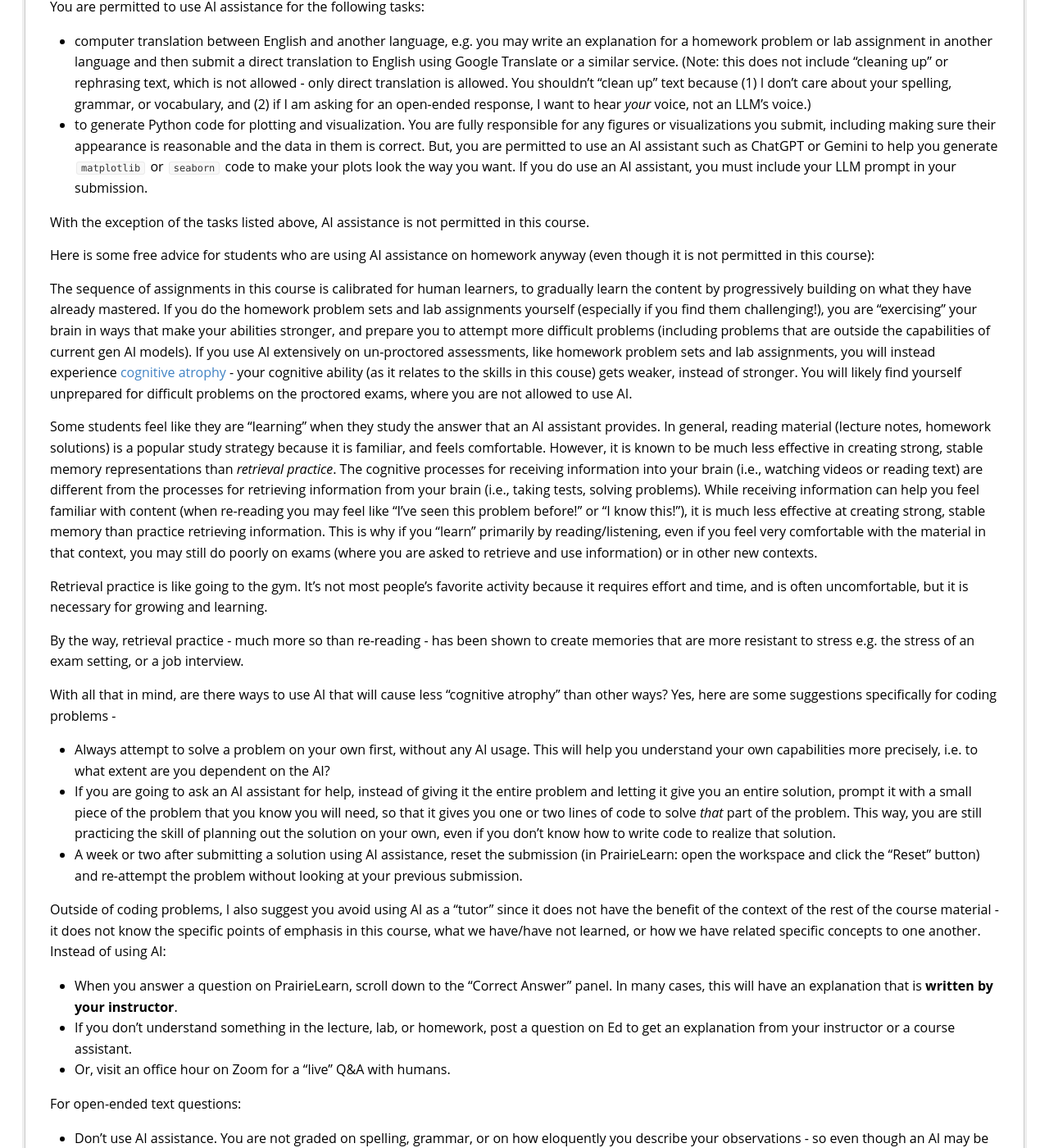
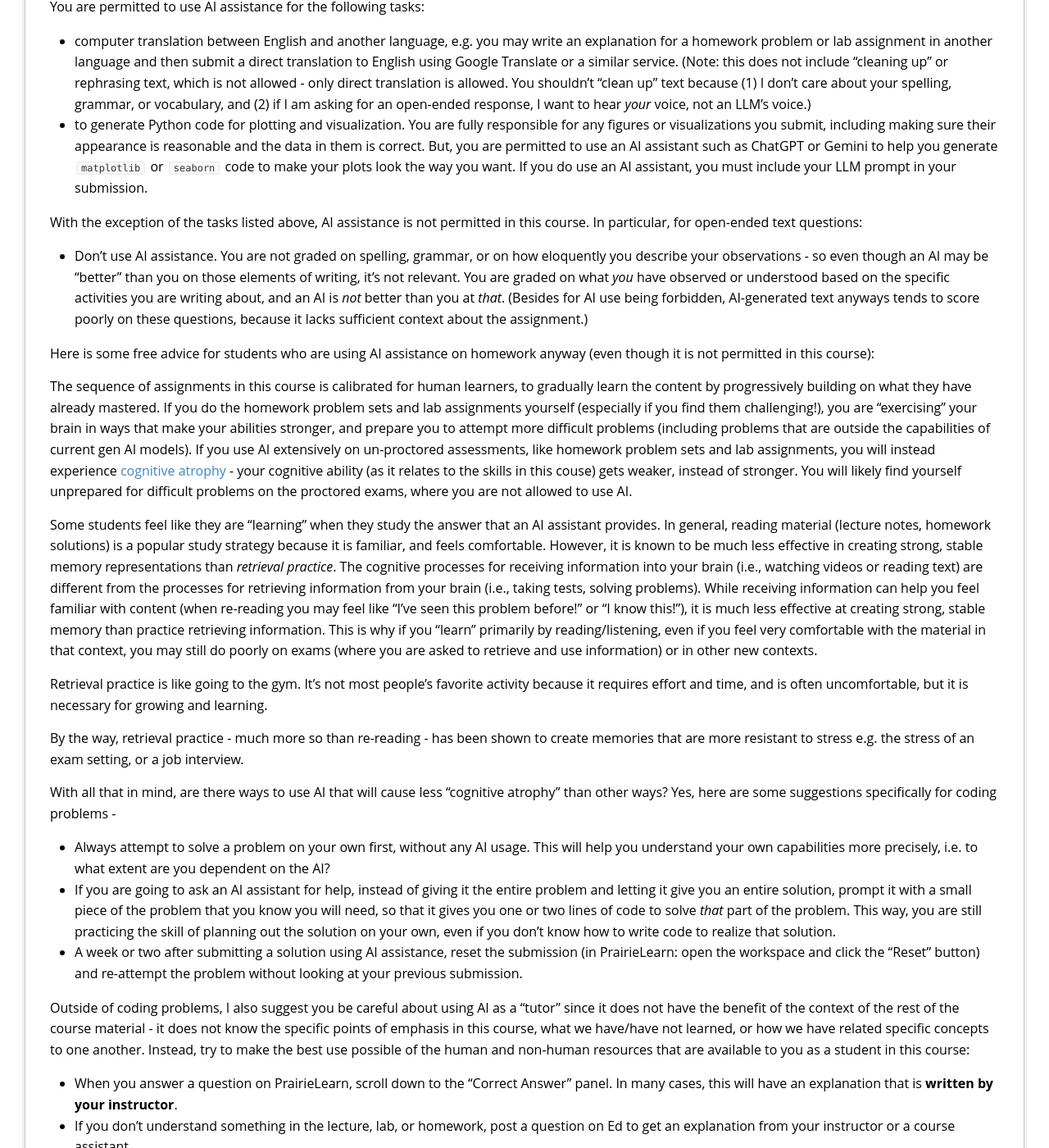
Before and after one commit to ffund/intro-ml-tss21, a Jekyll site: the page syllabus/in-person.html, which Jekyll copies as it is, in a window 1280 px wide and 1400 px high, scrolled down 7260 px. Shown: the whole window at 82% size. Built offline with Jekyll 4.4.1, drawn with Linux system fonts in a browser that asks for light colours; some of the changed text lies outside the part shown.

Commit message:
Update AI assistance policy

```diff
--- a/syllabus/in-person.html
+++ b/syllabus/in-person.html
@@ -525,7 +525,19 @@
 submission.</li>
 </ul>
 <p>With the exception of the tasks listed above, AI assistance is not
-permitted in this course.</p>
+permitted in this course. In particular, for open-ended text
+questions:</p>
+<ul>
+<li>Don’t use AI assistance. You are not graded on spelling, grammar, or
+on how eloquently you describe your observations - so even though an AI
+may be “better” than you on those elements of writing, it’s not
+relevant. You are graded on what <em>you</em> have observed or
+understood based on the specific activities you are writing about, and
+an AI is <em>not</em> better than you at <em>that</em>. (Besides for AI
+use being forbidden, AI-generated text anyways tends to score poorly on
+these questions, because it lacks sufficient context about the
+assignment.)</li>
+</ul>
 <p>Here is some free advice for students who are using AI assistance on
 homework anyway (even though it is not permitted in this course):</p>
 <p>The sequence of assignments in this course is calibrated for human
@@ -583,11 +595,13 @@
 “Reset” button) and re-attempt the problem without looking at your
 previous submission.</li>
 </ul>
-<p>Outside of coding problems, I also suggest you avoid using AI as a
-“tutor” since it does not have the benefit of the context of the rest of
-the course material - it does not know the specific points of emphasis
-in this course, what we have/have not learned, or how we have related
-specific concepts to one another. Instead of using AI:</p>
+<p>Outside of coding problems, I also suggest you be careful about using
+AI as a “tutor” since it does not have the benefit of the context of the
+rest of the course material - it does not know the specific points of
+emphasis in this course, what we have/have not learned, or how we have
+related specific concepts to one another. Instead, try to make the best
+use possible of the human and non-human resources that are available to
+you as a student in this course:</p>
 <ul>
 <li>When you answer a question on PrairieLearn, scroll down to the
 “Correct Answer” panel. In many cases, this will have an explanation
@@ -597,17 +611,6 @@
 course assistant.</li>
 <li>Or, visit an office hour on Zoom for a “live” Q&amp;A with
 humans.</li>
-</ul>
-<p>For open-ended text questions:</p>
-<ul>
-<li>Don’t use AI assistance. You are not graded on spelling, grammar, or
-on how eloquently you describe your observations - so even though an AI
-may be “better” than you on those elements of writing, it’s not
-relevant. You are graded on what <em>you</em> have observed or
-understood based on the specific activities you are writing about, and
-an AI is <em>not</em> better than you at <em>that</em>. (Besides for AI
-use being forbidden, AI-generated text anyways tends to score poorly on
-these questions.)</li>
 </ul>
 <h4 id="violation-of-academic-integrity-policies">Violation of academic
 integrity policies</h4>
```
Also changed, not shown: syllabus/integrity.md (+5 -5 lines), syllabus/online.html (+20 -17 lines).
